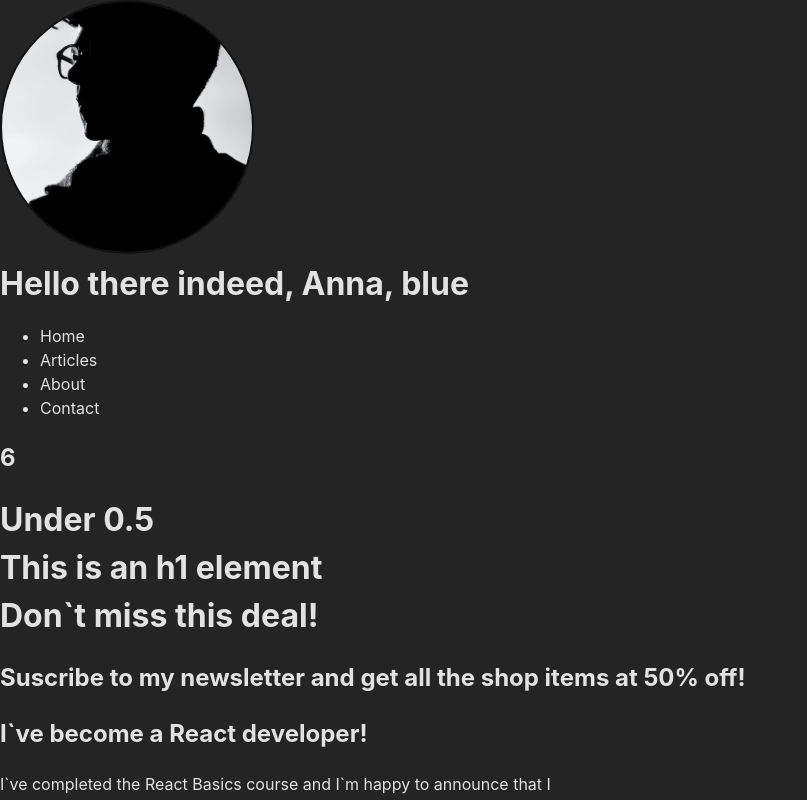
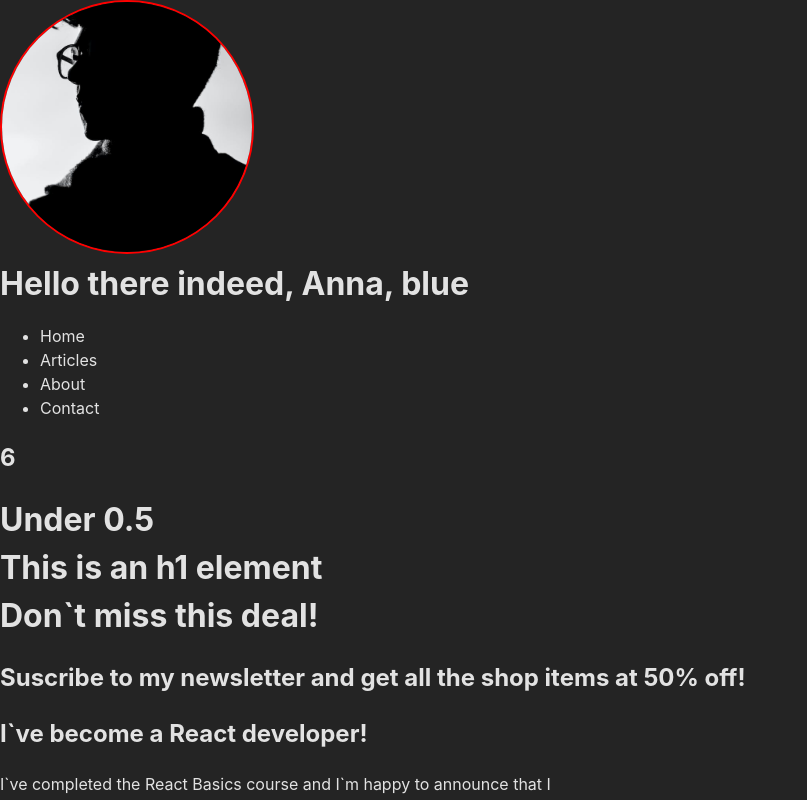
Before and after one commit to legodev/react, a React (Vite) app: page / in a window 1280 px wide. Shown: the top 800 px of the page, without its empty margins (0-807 px from the left). Built offline with nearby package versions, Linux system fonts and the light colour scheme.

Commit message:
added styles to image

```diff
--- a/src/components/Image.jsx
+++ b/src/components/Image.jsx
@@ -1,7 +1,7 @@
 import avatar from '../assets/image.jpg'
 
 const styles = {
-  border: '2px solid #121212',
+  border: '2px solid red',
   borderRadius: '900px',
   width: '250px',
   height: '250px',
```
